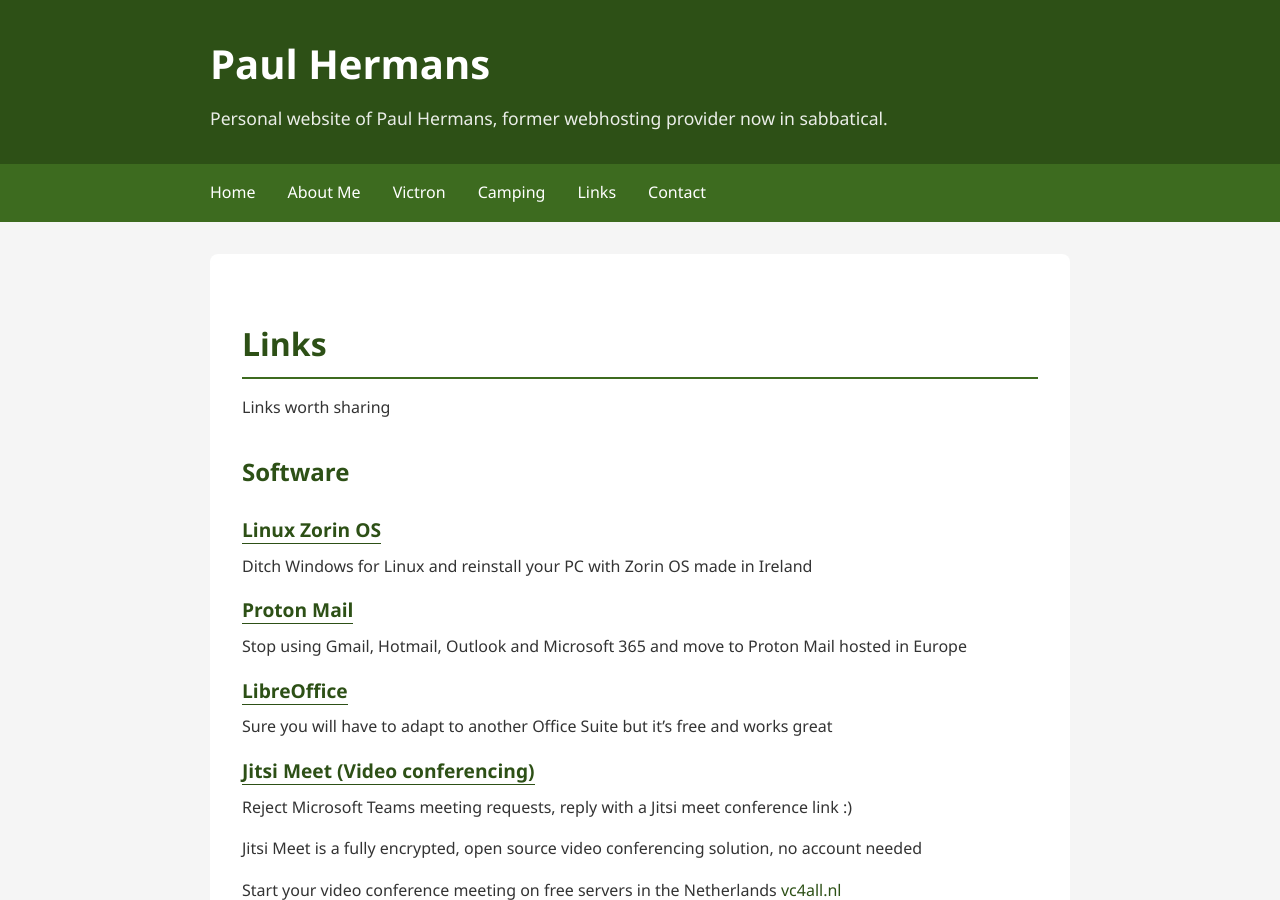
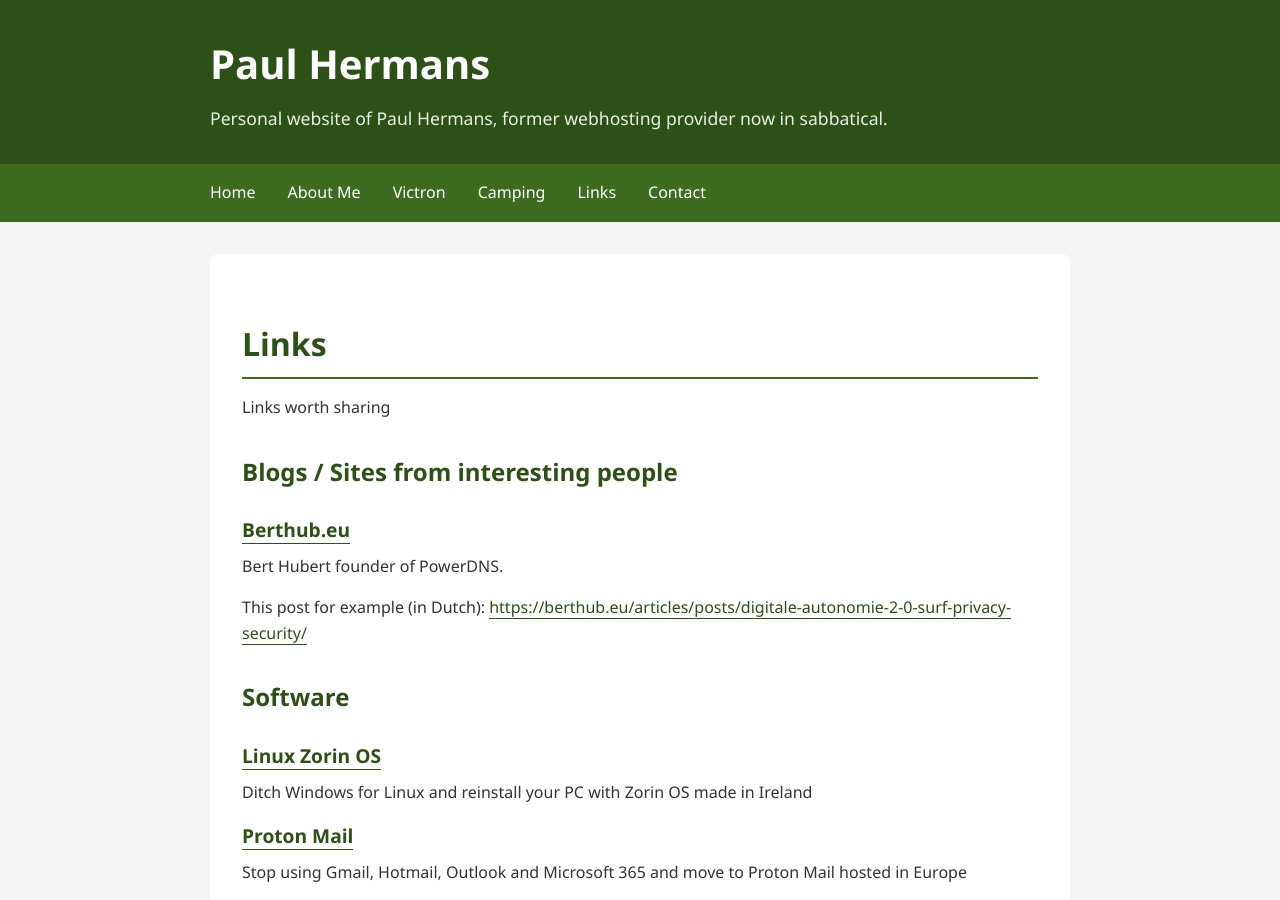
Before and after one commit to paulhermanseu/paulhermans.eu, a Jekyll site: the page built from links.md, in a window 1280 px wide and 900 px high. Built offline with Jekyll 4.4.1, drawn with Linux system fonts in a browser that asks for light colours.

Commit message:
Add blogs/sites section to links.md
Added a section for blogs and sites from interesting people, including Berthub.eu.

```diff
--- a/links.md
+++ b/links.md
@@ -6,6 +6,14 @@
 # Links
 
 Links worth sharing
+
+## Blogs / Sites from interesting people
+
+### [Berthub.eu](https://berthub.eu/articles)
+
+Bert Hubert founder of PowerDNS.
+
+This post for example (in Dutch): [https://berthub.eu/articles/posts/digitale-autonomie-2-0-surf-privacy-security/](https://berthub.eu/articles/posts/digitale-autonomie-2-0-surf-privacy-security/)
 
 ## Software
 
```
